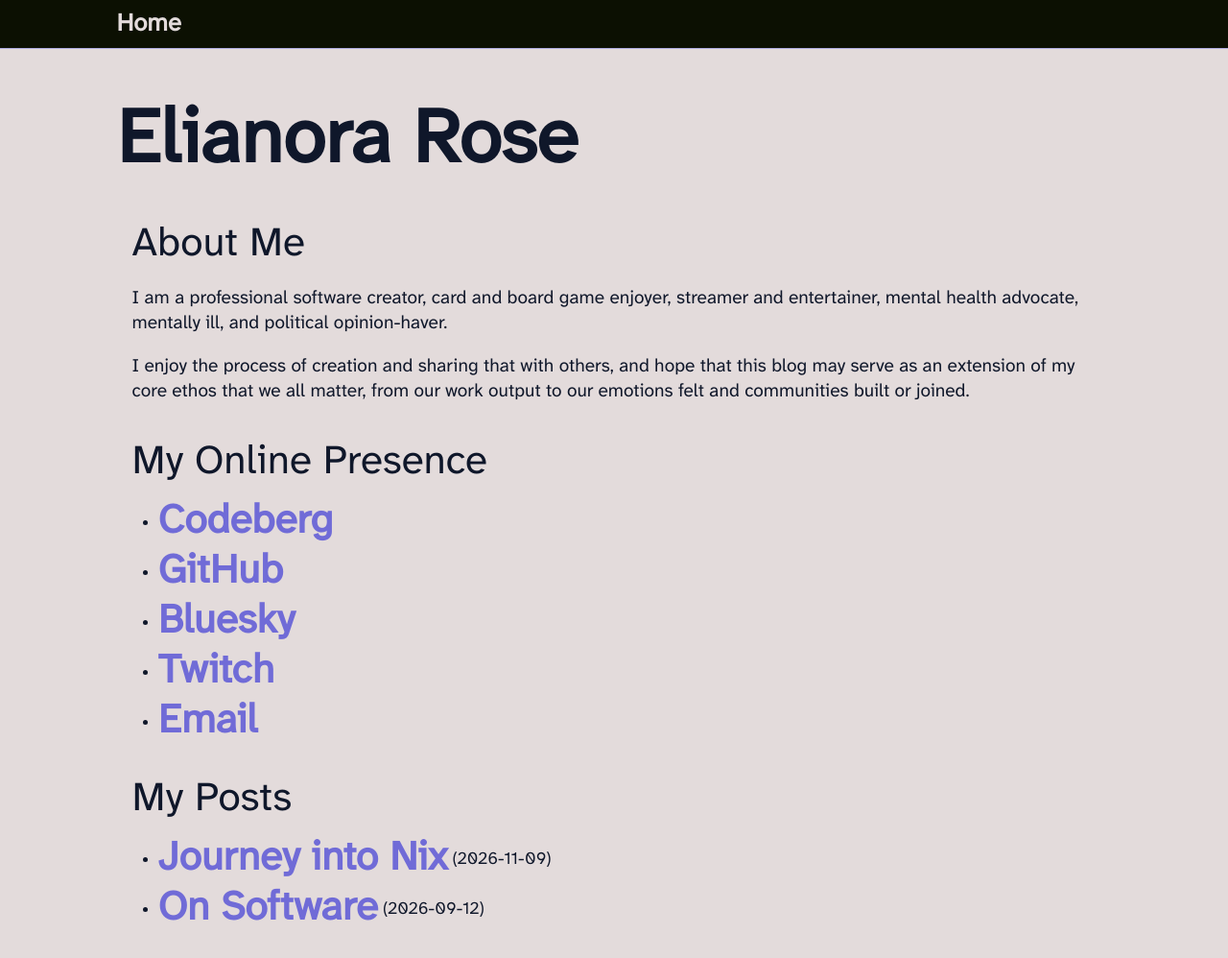
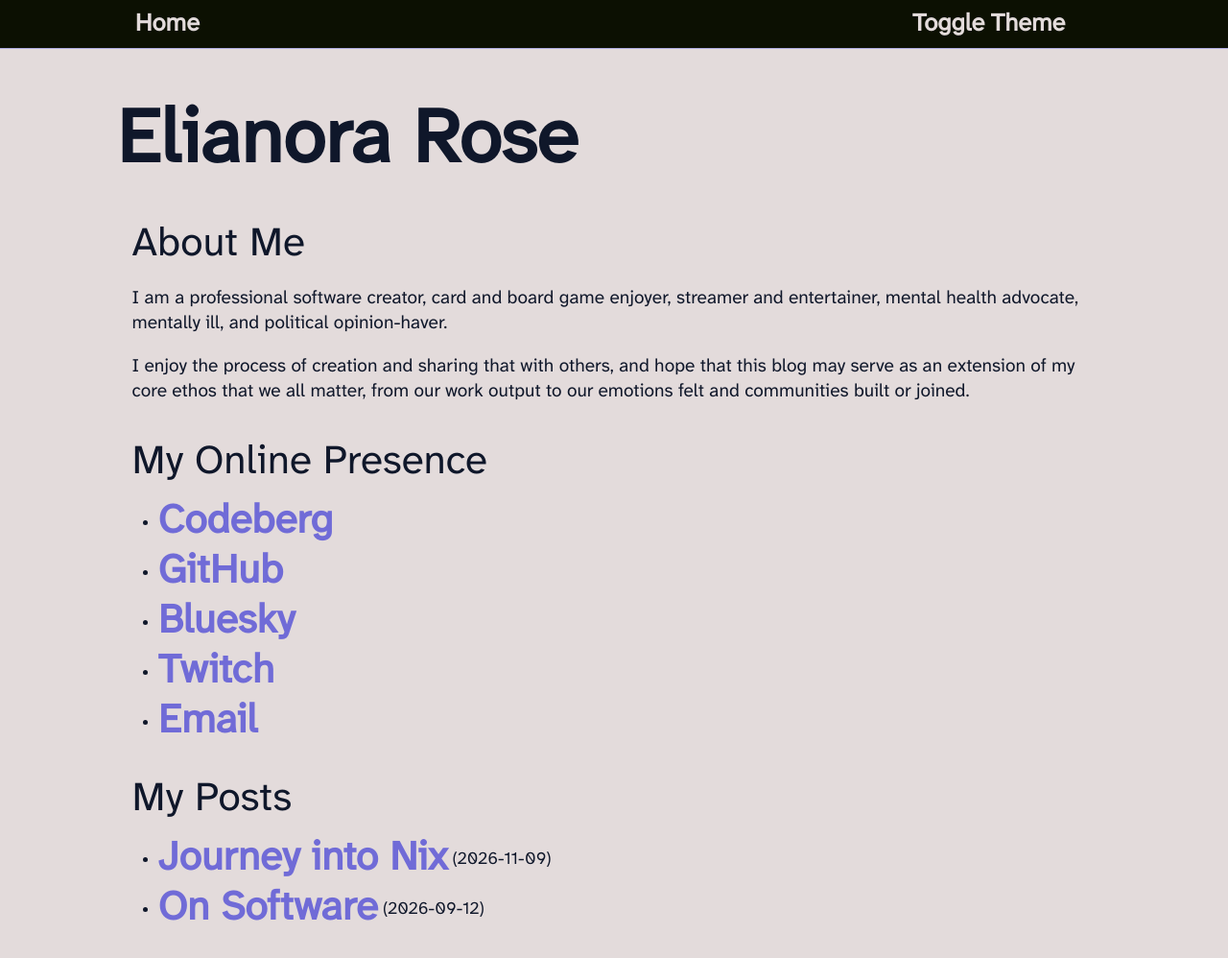
Before and after one commit to elianora/personal-site, a Jekyll site: the page built from index.html, in a window 1280 px wide and 1004 px high. Shown: the top 998 px of the window at 96% size. Built offline with Jekyll 4.4.1, drawn with Linux system fonts in a browser that asks for light colours.

Commit message:
Updating theme picker

```diff
--- a/_config.yml
+++ b/_config.yml
@@ -49,8 +49,6 @@ exclude:
   - Gemfile.lock
   - gemset.nix
   - default.nix
-  - LICENSE
-  - LICENSE*
   - CLAUDE.md
   - AGENTS.md
   - GEMINI.md
--- a/_includes/header.html
+++ b/_includes/header.html
@@ -1,5 +1,6 @@
 <header>
   <nav id="page-navbar">
     <div><a href="{{ '/index.html' | relative_url }}" class="link header-link">Home</a></div>
+    <div><a href="javascript:void(0);" class="link header-link" onclick="toggleTheme()">Toggle Theme</a></div>
   </nav>
 </header>
--- a/_layouts/default.html
+++ b/_layouts/default.html
@@ -1,5 +1,5 @@
 <!DOCTYPE html>
-<html>
+<html data-theme="dark">
   <head>
     <meta charset="utf-8" />
     <meta name="viewport" content="width=device-width, initial-scale=1.0, user-scalable=yes" />
@@ -8,6 +8,7 @@
     <link rel="icon" type="image/x-icon" href="{{ '/assets/images/favicon.ico' | relative_url }}">
     <link rel="stylesheet" href="{{ '/assets/styles/main.css' | relative_url }}">
     <link rel="stylesheet" href="{{ '/assets/styles/code.css' | relative_url }}">
+    <script src="{{ '/assets/js/theme-switcher.js' | relative_url }}" defer></script>
   </head>
   <body>
     {% include header.html %}
--- /dev/null
+++ b/assets/js/theme-switcher.js
@@ -0,0 +1,44 @@
+const themeKey = 'elianorarose.com-Theme';
+const darkTheme = 'dark';
+const lightTheme = 'light';
+
+/**
+ * @returns The theme from local storage, if present.
+ */
+function getTheme() {
+  const themeValue = localStorage.getItem(themeKey);
+  if (themeValue) {
+    return themeValue;
+  }
+
+  if (window.matchMedia && window.matchMedia('(prefers-color-scheme: light)').matches) {
+    return lightTheme;
+  }
+
+  return darkTheme;
+}
+
+/**
+ * @param {*} themeValue The theme to set. Accepts 'light' or 'dark'.
+ */
+function setTheme(themeValue) {
+  document.documentElement.setAttribute('data-theme', themeValue);
+  localStorage.setItem(themeKey, themeValue);
+}
+
+/**
+ * Inverts the theme to be the opposite of the currently set theme.
+ */
+function toggleTheme() {
+  const themeValue = getTheme();
+  if (themeValue == darkTheme) {
+    setTheme(lightTheme);
+    return;
+  }
+
+  setTheme(darkTheme);
+}
+
+(function () {
+  setTheme(getTheme());
+})();
--- a/assets/styles/code.css
+++ b/assets/styles/code.css
@@ -12,6 +12,15 @@
   }
 }
 
+[data-theme="dark"] {
+  --code-background-color: rgb(40, 42, 54);
+  --code-comment-color: rgb(98, 114, 164);
+  --code-text-color: rgb(248, 248, 242);
+  --code-keywords-color: 	rgb(255, 121, 198);
+  --code-strings-color: rgb(241, 250, 140);
+  --code-numbers-and-booleans-color: rgb(255, 184, 108);
+}
+
 /*
  * Light theme variables and globals
  */
@@ -24,6 +33,15 @@
     --code-strings-color: rgb(132, 110, 21);
     --code-numbers-and-booleans-color: rgb(163, 77, 20);
   }
+}
+
+[data-theme="light"] {
+  --code-background-color: rgb(255, 251, 235);
+  --code-comment-color: rgb(108, 102, 75);
+  --code-text-color: rgb(31, 31, 31);
+  --code-keywords-color: rgb(163, 20, 77);
+  --code-strings-color: rgb(132, 110, 21);
+  --code-numbers-and-booleans-color: rgb(163, 77, 20);
 }
 
 /*
--- a/assets/styles/main.css
+++ b/assets/styles/main.css
@@ -29,6 +29,18 @@
   }
 }
 
+[data-theme="dark"] {
+  /*
+   * Colors
+   */
+  --background-color: rgb(15, 23, 42);
+  --link-color: rgb(177, 174, 226);
+  --navbar-background-color: rgb(12,16,2);
+  --navbar-border-color: rgb(177, 174, 226);
+  --navbar-link-color: rgb(227, 219, 219);
+  --text-color: rgb(227, 219, 219);
+}
+
 /*
  * Light theme variables and globals
  */
@@ -44,6 +56,18 @@
     --navbar-link-color: rgb(227, 219, 219);
     --text-color: rgb(15, 23, 42);
   }
+}
+
+[data-theme="light"] {
+  /*
+   * Colors
+   */
+  --background-color: rgb(227, 219, 219);
+  --link-color: rgb(112, 107, 215);
+  --navbar-background-color: rgb(12,16,2);
+  --navbar-border-color: rgb(177, 174, 226);
+  --navbar-link-color: rgb(227, 219, 219);
+  --text-color: rgb(15, 23, 42);
 }
 
 /*
@@ -179,6 +203,26 @@ main {
   padding: var(--page-x-padding);
 }
 
+nav {
+  display: flex;
+  flex-direction: column;
+}
+
+nav > div {
+  margin-right: var(--section-indent-size);
+  padding: 0 var(--page-x-padding);
+  color: var(--navbar-link-color);
+}
+
+nav > div:hover {
+  color: var(--text-color);
+  background-color: var(--background-color);
+}
+
+nav > div:last-child {
+  margin-left: auto;
+}
+
 p {
   font-size: var(--paragraph-font-size);
   line-height: var(--text-line-height);
@@ -212,12 +256,18 @@ ul {
 }
 
 .contents-link {
+  border: none;
   color: var(--link-color);
 }
 
 .header-link {
+  font-size: var(--emphasized-font-size);
   color: var(--navbar-link-color);
-  font-size: var(--emphasized-font-size);
+}
+
+nav > div:hover > .header-link {
+  color: var(--link-color);
+  background-color: var(--background-color);
 }
 
 .social-link,
```
